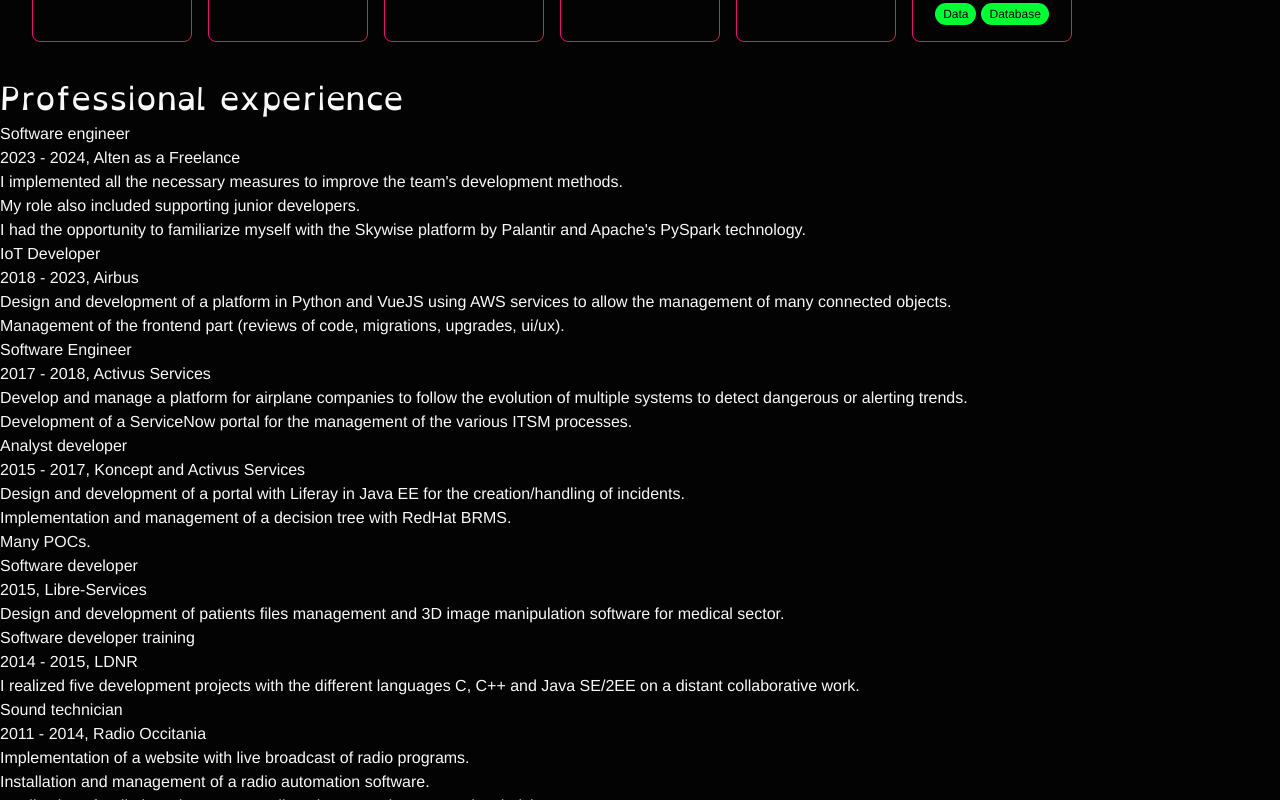
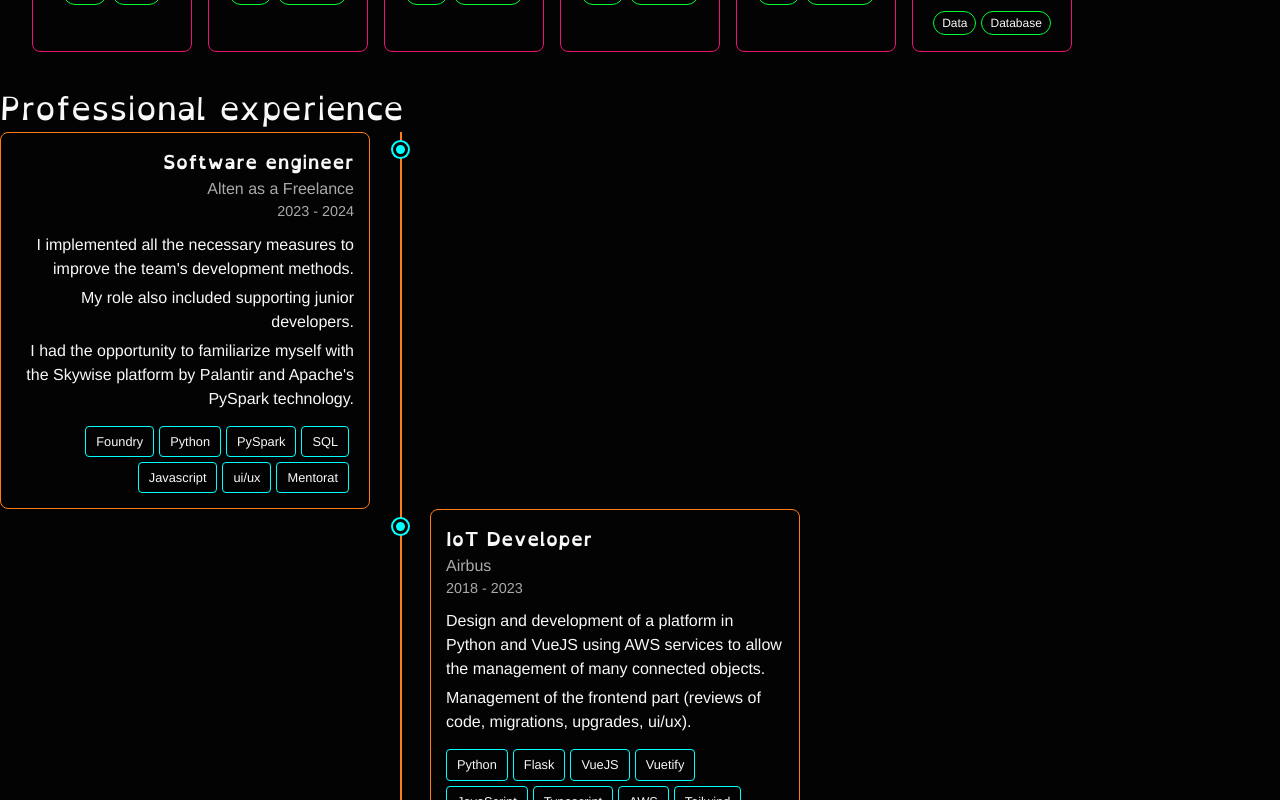
Before and after one commit to angele-henry-dev/lady-raccoon-next, a Next.js app: page / in a window 1280 px wide. Shown: the part 1640-2440 px from the top of the page. Built offline with nearby package versions, Linux system fonts and the light colour scheme.

Commit message:
Professional experience

```diff
--- a/src/app/globals.css
+++ b/src/app/globals.css
@@ -4,7 +4,6 @@
 
 :root {
   --background: #030303;
-  --background-soft: #222222;
   --foreground: #f8f8f8;
 
   --vt-c-pink: #ed1271;
--- a/src/app/page.tsx
+++ b/src/app/page.tsx
@@ -1,7 +1,7 @@
 import BackgroundStars from "@/components/animations/BackgroundStars";
 import BackgroundRetro from "@/components/animations/BackgroundRetro";
 import SkillsGrid from "@/components/SkillsGrid";
-import ExpPro from "@/components/ExpPro";
+import Timeline from "@/components/Timeline";
 
 export default function Home() {
   return (
@@ -38,7 +38,7 @@
         <h2>
         Professional experience
         </h2>
-        <ExpPro />
+        <Timeline />
       </div>
 
       <div id="projects" className='w-screen p-10'>
--- a/src/components/ExpPro.tsx
+++ /dev/null
@@ -1,32 +0,0 @@
-"use client";
-
-import React from 'react';
-import experience from '@/data/experience.json';
-import styles from "./ExpPro.module.css";
-
-const ExpPro = () => {
-  return (
-    <div className={`${styles.cards}`}>
-        <ul>
-          {experience.map((item, i) => (
-            <li key={`item_${i}`}>
-              <div className={styles.card}>
-                <h3>{item.what}</h3>
-                <p>
-                  {item.from}
-                  {item.to && ` - ${item.to}`}, {item.where}
-                </p>
-                <div>
-                  {item.descriptions.map((description, j) => (
-                    <p key={`desc_${j}`}>{description}</p>
-                  ))}
-                </div>
-              </div>
-            </li>
-          ))}
-        </ul>
-      </div>
-  );
-};
-
-export default ExpPro;
--- a/src/components/SkillsGrid.module.css
+++ b/src/components/SkillsGrid.module.css
@@ -61,8 +61,7 @@
 
 .tag {
     font-size: 0.75rem;
-    background: var(--vt-c-lime);
-    color: #000;
+    border: 1px solid var(--vt-c-lime);
     padding: 2px 8px;
     border-radius: 12px;
 }
--- /dev/null
+++ b/src/components/Timeline.module.css
@@ -0,0 +1,91 @@
+.timelineContainer {
+    max-width: 800px;
+}
+
+.timeline {
+    position: relative;
+}
+.timeline::before {
+    content: '';
+    position: absolute;
+    top: 0;
+    bottom: 0;
+    left: 50%;
+    width: 2px;
+    background: var(--vt-c-orange);
+}
+
+.timelineItem {
+    position: relative;
+    width: 50%;
+    opacity: 0;
+    transform: translateY(20px);
+    transition: all 0.6s ease-in-out;
+}
+.timelineItem.visible {
+    opacity: 1;
+    transform: translateY(0);
+}
+.timelineItem.left {
+    left: 0;
+    padding-right: 30px;
+    text-align: right;
+}
+.timelineItem.right {
+    left: 50%;
+    padding-left: 30px;
+    text-align: left;
+}
+
+.timelineDot {
+    position: absolute;
+    top: 10px;
+    width: 15px;
+    height: 15px;
+    background: var(--vt-c-cyan);
+    border-radius: 50%;
+    border: 3px solid var(--background);
+    box-shadow: 0 0 0 2px var(--vt-c-cyan);
+}
+.timelineItem.left .timelineDot {
+    right: -7.5px;
+}
+.timelineItem.right .timelineDot {
+    left: -7.5px;
+}
+
+.timelineContent {
+    padding: 15px;
+    border-radius: 8px;
+    border: 1px solid var(--vt-c-orange);
+}
+.what {
+    font-size: 1.2rem;
+    font-weight: bold;
+}
+.where {
+    font-size: 1rem;
+    color: #aaaaaa;
+}
+.date {
+    font-size: 0.9rem;
+    color: #aaaaaa;
+}
+.descriptions {
+    margin-top: 10px;
+}
+.descriptions li {
+    margin-bottom: 5px;
+}
+.technologies {
+    margin-top: 10px;
+}
+.tech {
+    display: inline-block;
+    padding: 5px 10px;
+    margin: 5px 5px 0 0;
+    border: 1px solid var(--vt-c-cyan);
+    color: var(--foreground);
+    border-radius: 4px;
+    font-size: 0.8rem;
+}
--- /dev/null
+++ b/src/components/Timeline.tsx
@@ -0,0 +1,65 @@
+"use client";
+
+import React, { useEffect, useRef } from 'react';
+import experience from '@/data/experience.json';
+import styles from './Timeline.module.css';
+
+const Timeline = () => {
+  const itemsRef = useRef<(HTMLDivElement | null)[]>([]);
+
+  useEffect(() => {
+    const observer = new IntersectionObserver(
+      (entries) => {
+        entries.forEach((entry) => {
+          if (entry.isIntersecting) {
+            entry.target.classList.add(styles.visible);
+          }
+        });
+      },
+      { threshold: 0.1 }
+    );
+
+    itemsRef.current.forEach((el) => {
+      if (el) observer.observe(el);
+    });
+
+    return () => {
+      itemsRef.current.forEach((el) => {
+        if (el) observer.unobserve(el);
+      });
+    };
+  }, []);
+
+    return (
+      <div className={`${styles.timelineContainer} w-screen my-0 mx-auto p-5`}>
+        <div className={`${styles.timeline} px-0 py-5`}>
+          {experience.map((item, index) => (
+            <div
+              key={index}
+              ref={(el) => { if (el) itemsRef.current[index] = el; }}
+              className={`mb-5 ${styles.timelineItem} ${index % 2 === 0 ? styles.left : styles.right}`}
+            >
+              <div className={styles.timelineContent}>
+                <h2 className={styles.what}>{item.what}</h2>
+                <h3 className={styles.where}>{item.where}</h3>
+                <p className={styles.date}>{item.from} - {item.to || 'Present'}</p>
+                <ul className={styles.descriptions}>
+                  {item.descriptions.map((desc, i) => (
+                    <li key={i}>{desc}</li>
+                  ))}
+                </ul>
+                <div className={styles.technologies}>
+                  {item.technologies.map((tech, i) => (
+                    <span key={i} className={styles.tech}>{tech}</span>
+                  ))}
+                </div>
+              </div>
+              <div className={styles.timelineDot}></div>
+            </div>
+          ))}
+        </div>
+      </div>
+    );
+  };
+
+  export default Timeline;
```
Also changed, not shown: src/components/ExpPro.module.css (deleted).
